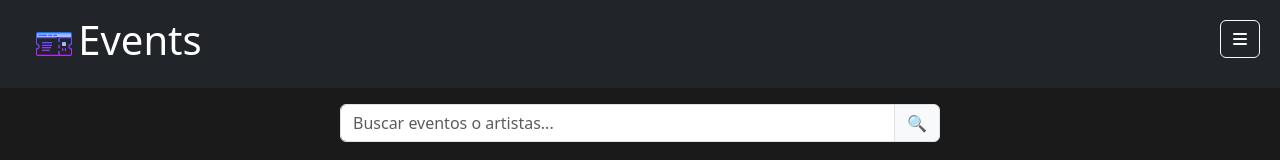
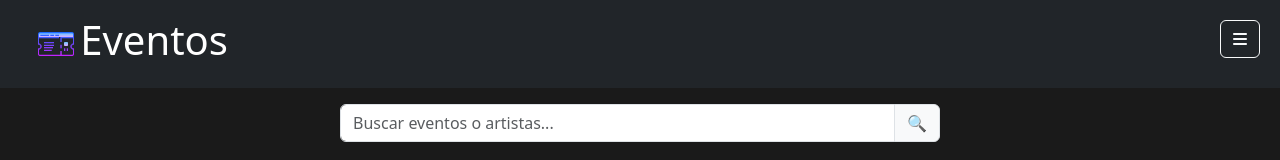
Before and after one commit to NahuelFarias/tacs-2024-2C, a React (Create React App) app in the folder front/: page / in a window 1280 px wide. Shown: the top 160 px of the page. Built offline with nearby package versions, Linux system fonts and the light colour scheme; no server answers.

Commit message:
Fix english

```diff
--- a/front/src/components/Header.js
+++ b/front/src/components/Header.js
@@ -47,7 +47,7 @@ const Header = ({toggleMenu}) => {
 
                 <div className="logo" ref={logoRef}>
                     <img src="/icono.png" alt="Icono" className="logo-icon col-auto btn-outline-light"/>
-                    <h1 className="text-white ml-3" ref={logoRef}>Events</h1>
+                    <h1 className="text-white ml-3" ref={logoRef}>Eventos</h1>
                 </div>
             </div>
 
```
